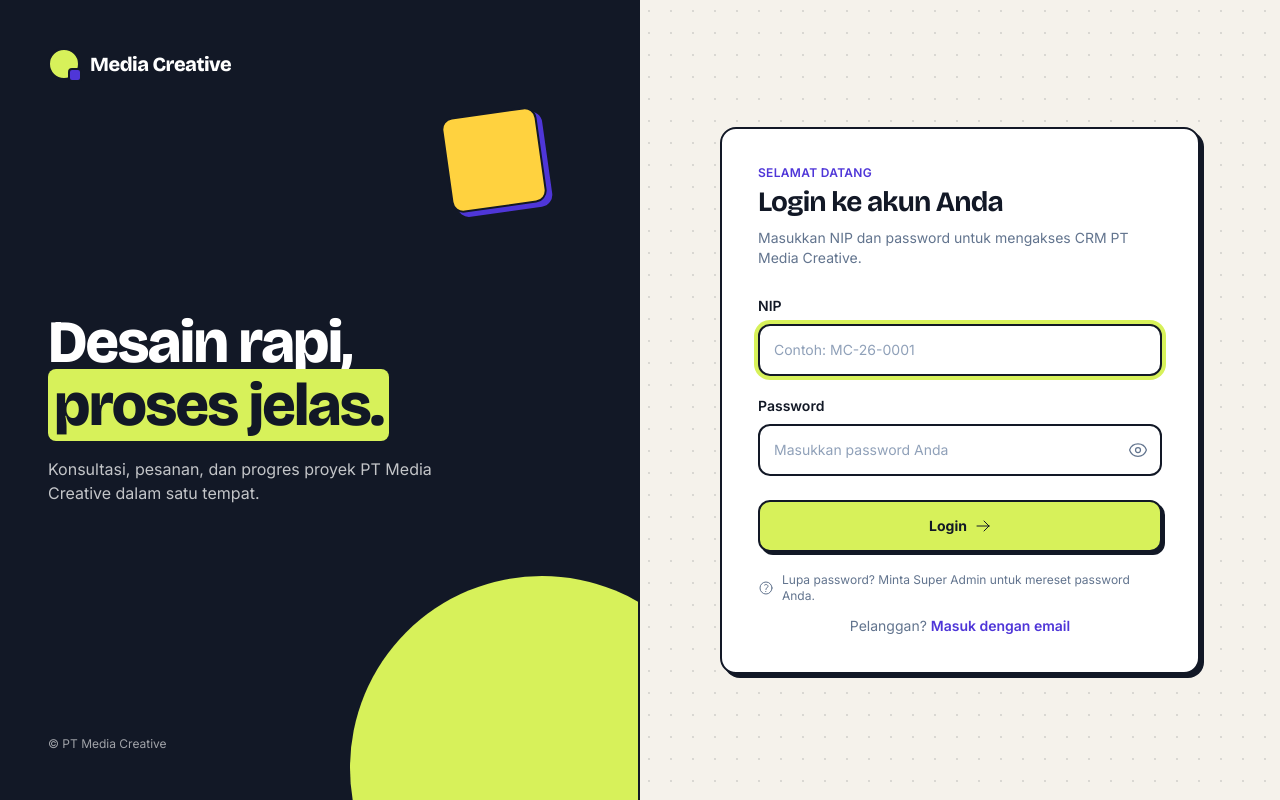
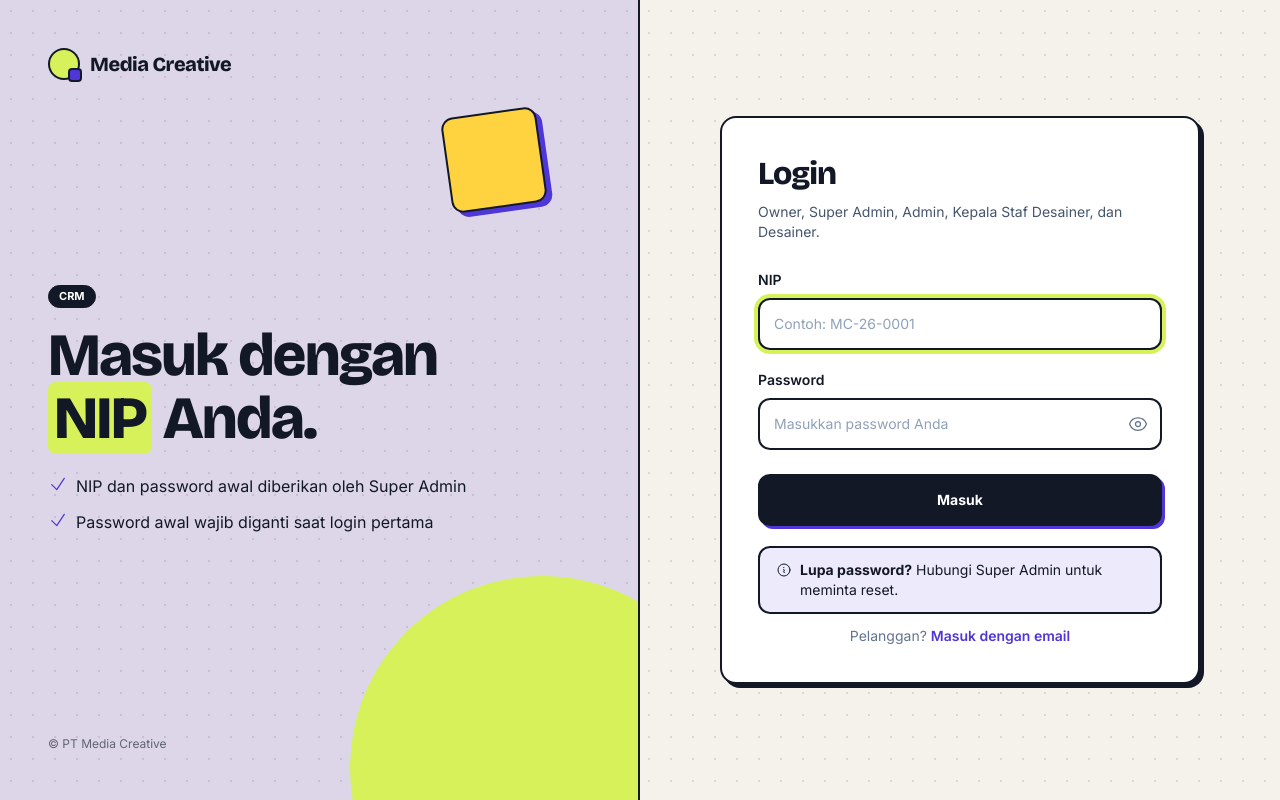
Before and after one commit to haloteman/crm-rpl-v2, a Laravel app: page /login in a window 1280 px wide. Run offline with Laravel 12, Linux system fonts and the light colour scheme; style sheets or scripts are compiled from the project's sources.

Commit message:
desain halaman login karyawan

```diff
--- a/resources/views/auth/login.blade.php
+++ b/resources/views/auth/login.blade.php
@@ -2,9 +2,8 @@
 @section('title', 'Login')
 
 @section('content')
-<p class="text-xs font-semibold uppercase tracking-wide text-brand-dark">Selamat datang</p>
-<h1 class="mt-1 text-[28px] font-semibold leading-tight">Login ke akun Anda</h1>
-<p class="mt-2 text-sm text-slate-500">Masukkan NIP dan password untuk mengakses CRM PT Media Creative.</p>
+<h1 class="text-[32px] font-extrabold leading-tight">Login</h1>
+<p class="mt-2 text-sm text-slate-600">Owner, Super Admin, Admin, Kepala Staf Desainer, dan Desainer.</p>
 
 <form method="POST" action="{{ route('login') }}" novalidate class="mt-7" x-data="{ lihat: false }">
     @csrf
@@ -34,13 +33,13 @@
         </div>
     @endif
 
-    <button type="submit" class="btn-primary mt-6 w-full py-3.5">
-        Login <x-icon name="arrow-right" class="size-4" />
+    <button type="submit" class="btn-dark mt-6 w-full py-3.5">
+        Masuk
     </button>
 
-    <p class="mt-5 flex items-center gap-2 text-xs text-slate-500">
-        <x-icon name="question-circle" class="size-4 shrink-0" />
-        Lupa password? Minta Super Admin untuk mereset password Anda.
+    <p class="mt-5 flex items-start gap-2 rounded-xl border-2 border-ink bg-violet/10 px-4 py-3 text-sm">
+        <x-icon name="info" class="mt-0.5 size-4 shrink-0" />
+        <span><b>Lupa password?</b> Hubungi Super Admin untuk meminta reset.</span>
     </p>
 
     <p class="mt-3 text-center text-sm text-slate-500">
--- a/resources/views/layouts/guest.blade.php
+++ b/resources/views/layouts/guest.blade.php
@@ -3,15 +3,24 @@
 @section('body')
 <div class="grid min-h-screen lg:grid-cols-2">
 
-    <aside class="relative hidden flex-col overflow-hidden border-r-2 border-ink bg-ink p-12 text-white lg:flex">
+    <aside class="relative hidden flex-col overflow-hidden border-r-2 border-ink p-12 lg:flex {{ request()->routeIs('login') ? 'bg-violet/15' : 'bg-ink text-white' }}">
         <a href="{{ route('website.beranda') }}"><x-logo /></a>
 
         <div class="relative z-10 my-auto max-w-md">
-            <h2 class="text-6xl font-extrabold leading-[1.05]">Desain rapi, <span class="mark text-ink">proses jelas.</span></h2>
-            <p class="mt-5 text-white/75">Konsultasi, pesanan, dan progres proyek PT Media Creative dalam satu tempat.</p>
+            @if (request()->routeIs('login'))
+                <span class="badge bg-ink text-white">CRM</span>
+                <h2 class="mt-4 text-6xl font-extrabold leading-[1.05]">Masuk dengan <span class="mark">NIP</span> Anda.</h2>
+                <ul class="mt-6 space-y-3">
+                    <li class="flex gap-2"><x-icon name="check" class="size-5 shrink-0 text-violet" /> NIP dan password awal diberikan oleh Super Admin</li>
+                    <li class="flex gap-2"><x-icon name="check" class="size-5 shrink-0 text-violet" /> Password awal wajib diganti saat login pertama</li>
+                </ul>
+            @else
+                <h2 class="text-6xl font-extrabold leading-[1.05]">Desain rapi, <span class="mark text-ink">proses jelas.</span></h2>
+                <p class="mt-5 text-white/75">Konsultasi, pesanan, dan progres proyek PT Media Creative dalam satu tempat.</p>
+            @endif
         </div>
 
-        <p class="relative z-10 text-xs text-white/60">&copy; PT Media Creative</p>
+        <p class="relative z-10 text-xs opacity-60">&copy; PT Media Creative</p>
 
         <div aria-hidden="true" class="absolute -bottom-40 -right-24 size-96 rounded-full bg-lime"></div>
         <div aria-hidden="true" class="absolute right-24 top-28 size-24 rotate-[-8deg] rounded-xl border-2 border-ink bg-sun shadow-[5px_5px_0_0_var(--color-violet)]"></div>
```
